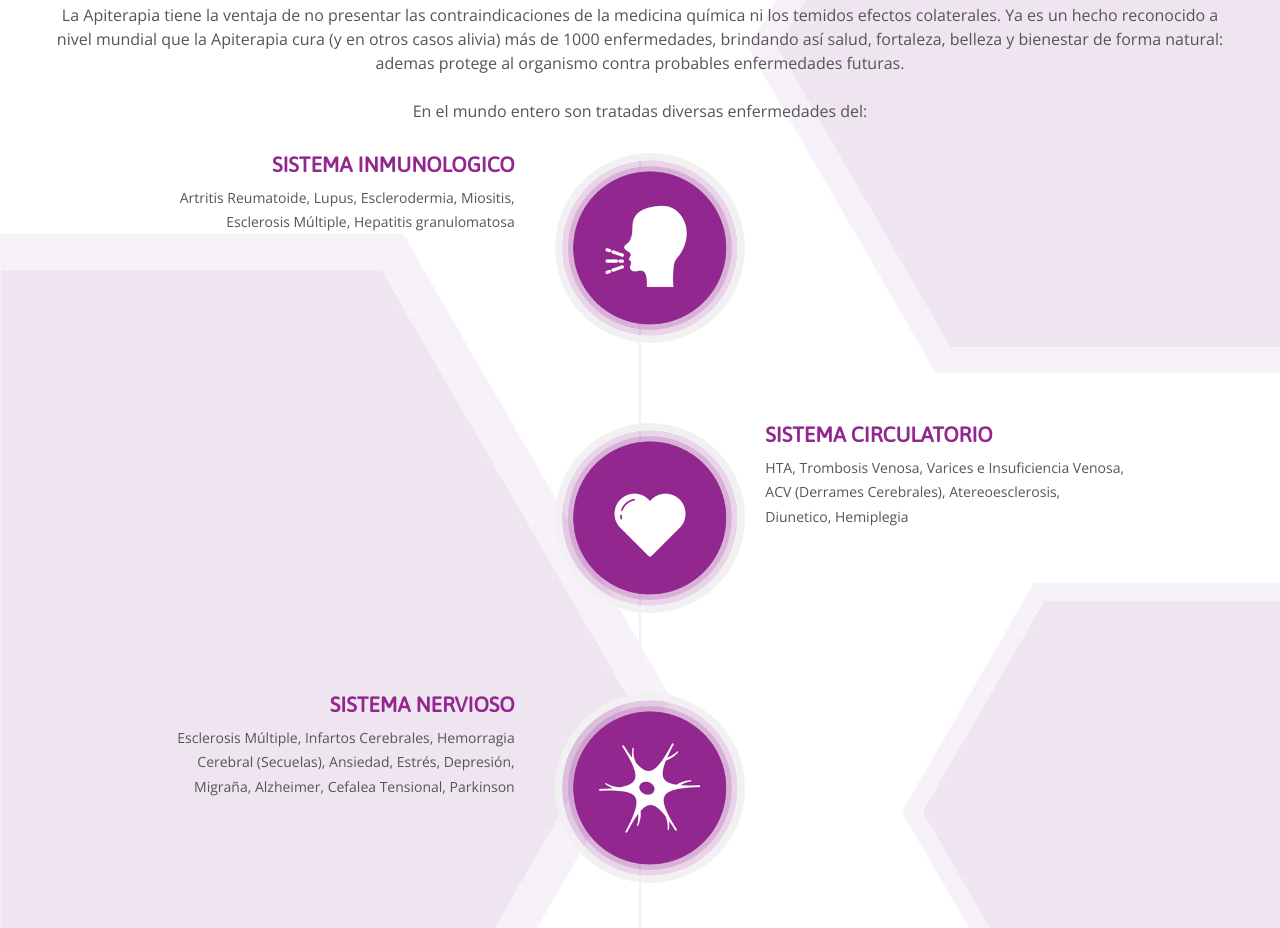
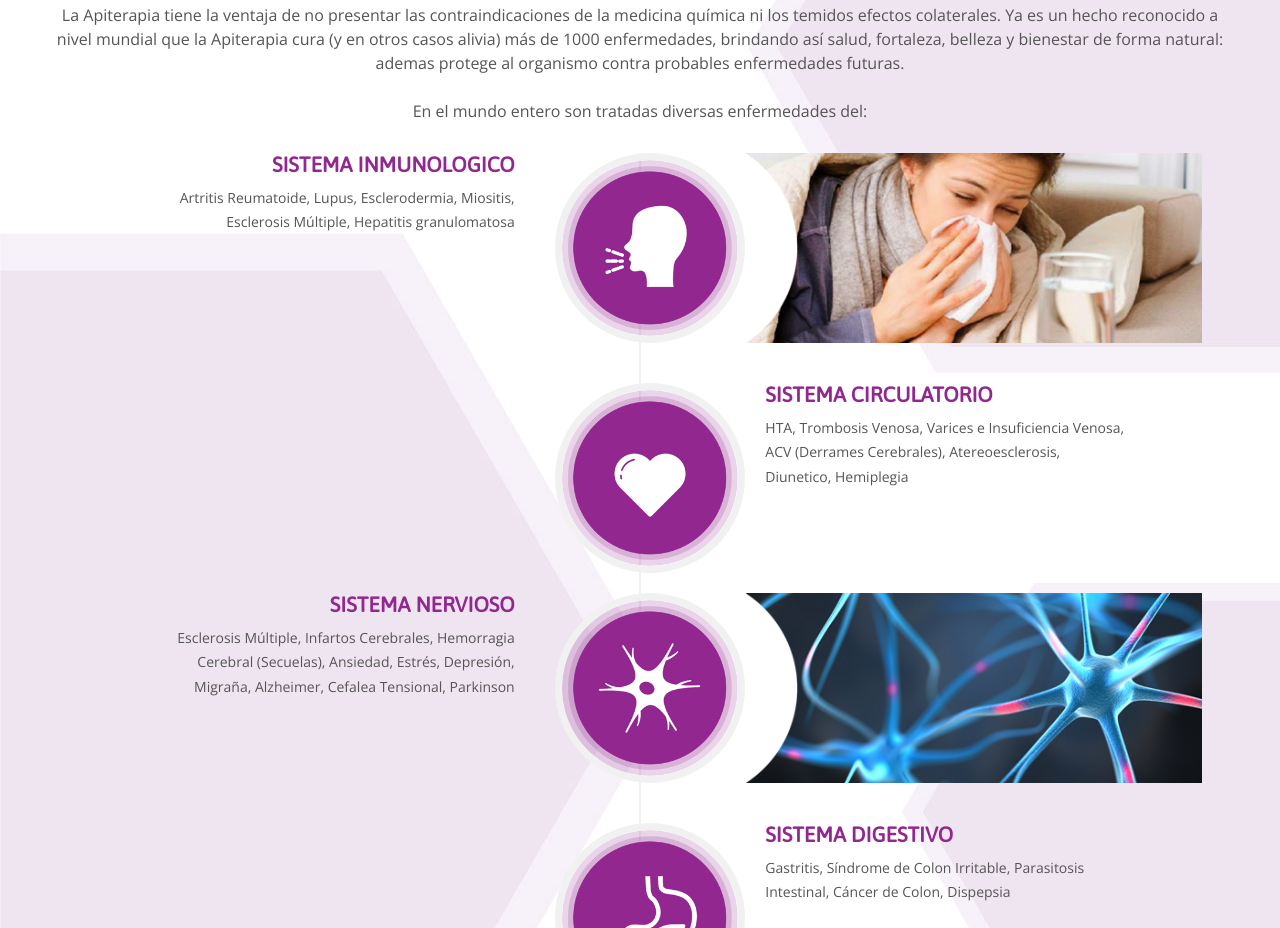
Before and after one commit to attobitt/apizen, a website: page index.html in a window 1280 px wide. Shown: the part 3248-4176 px from the top of the page. Drawn offline with nearby package versions, Linux system fonts and the light colour scheme.

Commit message:
Add treatments pictures

```diff
--- a/index.html
+++ b/index.html
@@ -384,6 +384,9 @@
                     </p>
                   </div>
                 </div>
+                <div class="timeline-picture">
+                  <img class="img-responsive" src="img/treatments/1-sistema-inmunologico.png" alt="">
+                </div>
               </li>
               <li class="timeline-inverted">
                 <div class="timeline-image">
@@ -411,6 +414,9 @@
                   <div class="timeline-body">
                     <p class="text-muted">Esclerosis Múltiple, Infartos Cerebrales, Hemorragia Cerebral (Secuelas), Ansiedad, Estrés, Depresión, Migraña, Alzheimer, Cefalea Tensional, Parkinson </p>
                   </div>
+                </div>
+                <div class="timeline-picture">
+                  <img class="img-responsive" src="img/treatments/3-Sistema-nervioso.png" alt="">
                 </div>
               </li>
               <li class="timeline-inverted">
@@ -440,6 +446,9 @@
                     <p class="text-muted">Artrosis, Artritis, Esguinces (Grados I y II), Lumbalgias, Hernias Discales (Hernias del Núcleo Pulposo)</p>
                   </div>
                 </div>
+                <div class="timeline-picture">
+                  <img class="img-responsive" src="img/treatments/5-Sistema-oseo-articular.png" alt="">
+                </div>
               </li>
               <li class="timeline-inverted">
                 <div class="timeline-image">
@@ -467,6 +476,9 @@
                   <div class="timeline-body">
                     <p class="text-muted">Glaucoma, Catarata, Conjuntivitis, Miopía, Diplopia</p>
                   </div>
+                </div>
+                <div class="timeline-picture">
+                  <img class="img-responsive" src="img/treatments/7-Ojos.png" alt="">
                 </div>
               </li>
               <li class="timeline-inverted">
--- a/scss/agency.scss
+++ b/scss/agency.scss
@@ -407,7 +407,7 @@ section {
         margin-left: -1.5px;
     }
     > li {
-        margin-bottom: 50px;
+        margin-bottom: 10px;
         position: relative;
         min-height: 50px;
         &:before,
@@ -419,6 +419,7 @@ section {
             clear: both;
         }
         .timeline-panel {
+          // background-color: red;
             width: 100%;
             float: right;
             padding: 0 20px 0 100px;
@@ -455,6 +456,9 @@ section {
                 line-height: 14px;
             }
         }
+        .timeline-picture {
+          display: none;
+          }
         &.timeline-inverted > .timeline-panel {
             float: right;
             text-align: left;
@@ -501,12 +505,12 @@ section {
             left: 50%;
         }
         > li {
-            margin-bottom: 100px;
+            margin-bottom: 40px;
             min-height: 100px;
             .timeline-panel {
                 width: 41%;
                 float: left;
-                padding: 0 20px 20px 30px;
+                padding: 20px 20px 20px 30px;
                 text-align: right;
             }
             .timeline-image {
@@ -519,6 +523,14 @@ section {
                     margin-top: 16px;
                     line-height: 18px;
                 }
+            }
+            .timeline-picture {
+              display: block;
+              float: right;
+              width: 41%;
+              img {
+                height: 140px;
+              }
             }
             .let-us-help {
               background-image: url('../img/treatments/8-icon-permitenos-text.png');
@@ -538,7 +550,7 @@ section {
         > li {
             min-height: 150px;
             .timeline-panel {
-                padding: 0 20px 20px;
+                padding: 20px 20px 20px;
             }
             .timeline-image {
                 width: 170px;
@@ -550,8 +562,13 @@ section {
                     line-height: 26px;
                 }
             }
+            .timeline-picture {
+              img {
+                height: 170px;
+              }
+            }
             &.timeline-inverted > .timeline-panel {
-                padding: 0 20px 20px;
+                padding: 20px 20px 20px;
             }
         }
     }
@@ -571,6 +588,11 @@ section {
                 h4 {
                     margin-top: 40px;
                 }
+            }
+            .timeline-picture {
+              img {
+                height: 190px;
+              }
             }
             &.timeline-inverted > .timeline-panel {
                 padding: 0 100px 20px 20px;
```
Also changed, not shown: css/agency.css, css/agency.min.css, img/treatments/text-background-left.png (added).
